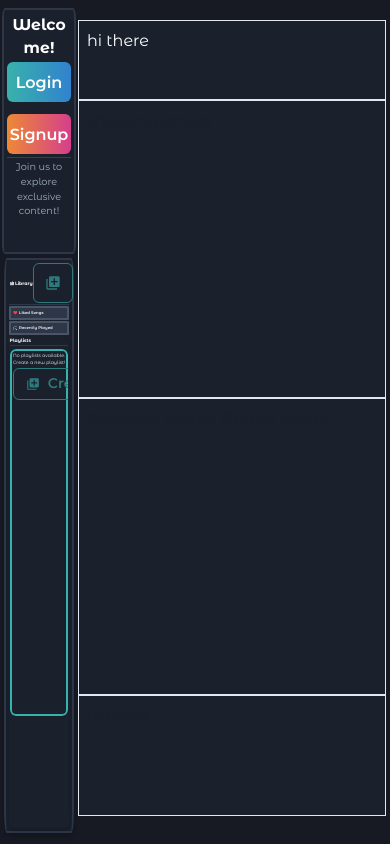
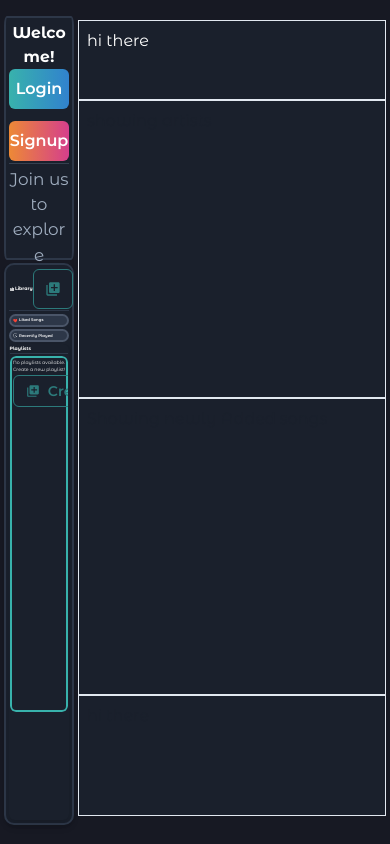
Before and after one commit to AKS1719/React-Music-player, a React (Vite) app in the folder Client/: page /music-player in a window 390 px wide. Built offline with nearby package versions, Linux system fonts and the light colour scheme.

Commit message:
side bar responsiveness fixes

```diff
--- a/Client/src/components/LibraryComponent.jsx
+++ b/Client/src/components/LibraryComponent.jsx
@@ -21,7 +21,7 @@ const LibraryComponent = () => {
     return (
         <Flex
             direction="column"
-            rounded="4%"
+            rounded="10px"
             h="70%"
             as="section"
             bg="gray.800"
@@ -40,7 +40,8 @@ const LibraryComponent = () => {
                 px={"2%"}
                 borderBottomWidth="1px"
                 borderBottomColor="gray.700"
-                mb={"2%"}
+                mb={"4%"}
+                p={'2%'}
                 display="flex"
                 alignItems="center"
                 justifyContent="space-between"
@@ -69,7 +70,7 @@ const LibraryComponent = () => {
                 as="section"
                 p={"3%"}
                 bg="gray.700"
-                rounded="4%"
+                rounded="10px"
                 mb={"3%"}
                 borderWidth="2px"
                 borderColor="gray.600"
@@ -93,7 +94,7 @@ const LibraryComponent = () => {
                 as="section"
                 p={"3%"}
                 bg="gray.700"
-                rounded="4%"
+                rounded="10px"
                 mb={"3%"}
                 borderWidth="2px"
                 borderColor="gray.600"
--- a/Client/src/components/Sidebar.jsx
+++ b/Client/src/components/Sidebar.jsx
@@ -19,7 +19,7 @@ const Sidebar = () => {
             height={"100%"}
             display={"flex"}
             alignItems={"center"}
-            py={"2%"}
+            py={4}
             flexDirection={"column"}
         >
             {!authStatus ? (
@@ -28,7 +28,7 @@ const Sidebar = () => {
                     bg={"gray.800"}
                     borderWidth={"2px"}
                     borderColor={"gray.700"}
-                    w={["95%", "90%"]} // Responsive width
+                    w={"90%"} // Responsive width
                     rounded={"4%"}
                     p={"4%"}
                     mb={"4%"}
@@ -39,7 +39,7 @@ const Sidebar = () => {
                         fontSize={["4vw", "2.5vw", "1.5vw"]} // Responsive font size
                         fontWeight={"bold"}
                         color={"white"}
-                        mb={"4%"}
+                        mb={"2%"}
                     >
                         Welcome!
                     </Text>
@@ -73,7 +73,7 @@ const Sidebar = () => {
                         borderColor="gray.600"
                     />
                     <Text
-                        fontSize={["2.5vw", "1.5vw", "1vw"]}
+                        fontSize={"2vh"}
                         color={"gray.400"}
                     >
                         Join us to explore exclusive content!
@@ -85,7 +85,7 @@ const Sidebar = () => {
                     bg={"gray.800"}
                     borderWidth={"2px"}
                     borderColor={"gray.700"}
-                    w={["95%", "90%"]} // Responsive width
+                    w={"90%"} // Responsive width
                     rounded={"4%"}
                     p={"4%"}
                     mb={"4%"}
```
